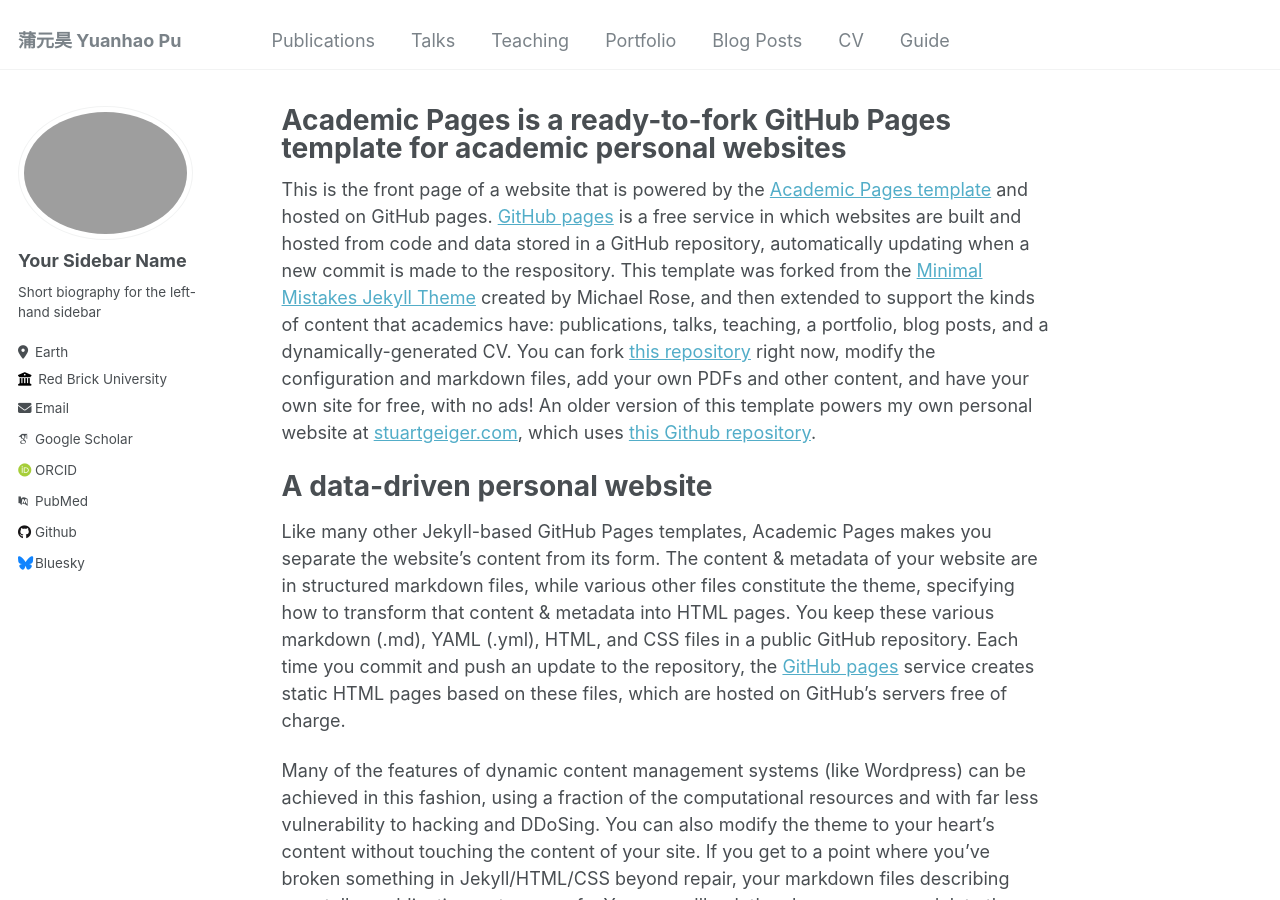
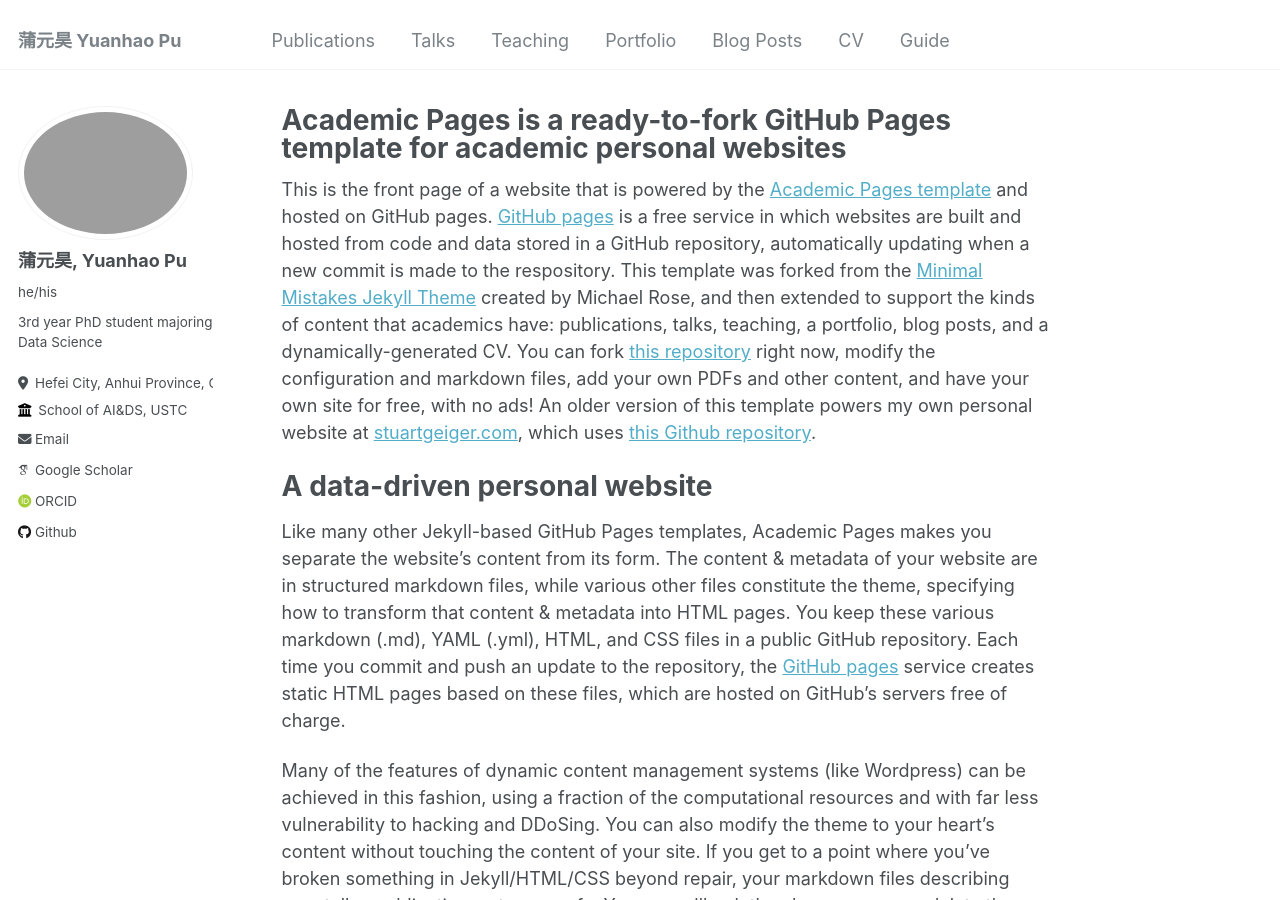
Before and after one commit to yuanhao53/yuanhao53.github.io, a Jekyll site: the page built from _pages/about.md, in a window 1280 px wide and 900 px high. Built offline with Jekyll 4.4.1, drawn with Linux system fonts in a browser that asks for light colours; some web fonts are replaced.

Commit message:
Update _config.yml

```diff
--- a/_config.yml
+++ b/_config.yml
@@ -22,32 +22,32 @@ repository               : "yuanhao53/yuanhao53.github.io"
 author:
   # Biographic information
   avatar           : "profile.png"
-  name             : "Your Sidebar Name"
-  pronouns         : # example: "she/her"
-  bio              : "Short biography for the left-hand sidebar"
-  location         : "Earth"
-  employer         : "Red Brick University"
+  name             : "蒲元昊, Yuanhao Pu"
+  pronouns         : "he/his"
+  bio              : "3rd year PhD student majoring Data Science"
+  location         : "Hefei City, Anhui Province, China"
+  employer         : "School of AI&DS, USTC"
   uri              : # URL
-  email            : "none@example.org"
+  email            : "puyuanhao@mail.ustc.edu.cn"
 
   # Academic websites
   arxiv            : # URL - Update with the correct link to your profile
-  googlescholar    : "https://scholar.google.com/citations?user=PS_CX0AAAAAJ"
+  googlescholar    : "https://scholar.google.com/citations?user=ojWGHZkAAAAJ"
   impactstory      : # URL
-  orcid            : "http://orcid.org/yourorcidurl"
-  pubmed           : "https://www.ncbi.nlm.nih.gov/pubmed/?term=john+snow"
+  orcid            : "https://orcid.org/my-orcid?orcid=0000-0002-9485-5573"
+  pubmed           : # URL
   researchgate     : # URL
 
   # Repositories and software development
   bitbucket        : # Username - Update with your username on the site
   codepen          : # Username
   dribbble         : # Username
-  github           : "academicpages"
+  github           : "yuanhao53"
   kaggle           : # Username
   stackoverflow    : # User number or user number and name (i.e., use "1" or "1/jeff-atwood")
 
   # Social media
-  bluesky          : "bsky.app" # Replace this with you Bluesky username
+  bluesky          : # Replace this with you Bluesky username
   facebook         : # Username
   flickr           : # Username
   foursquare       : # Username
```
